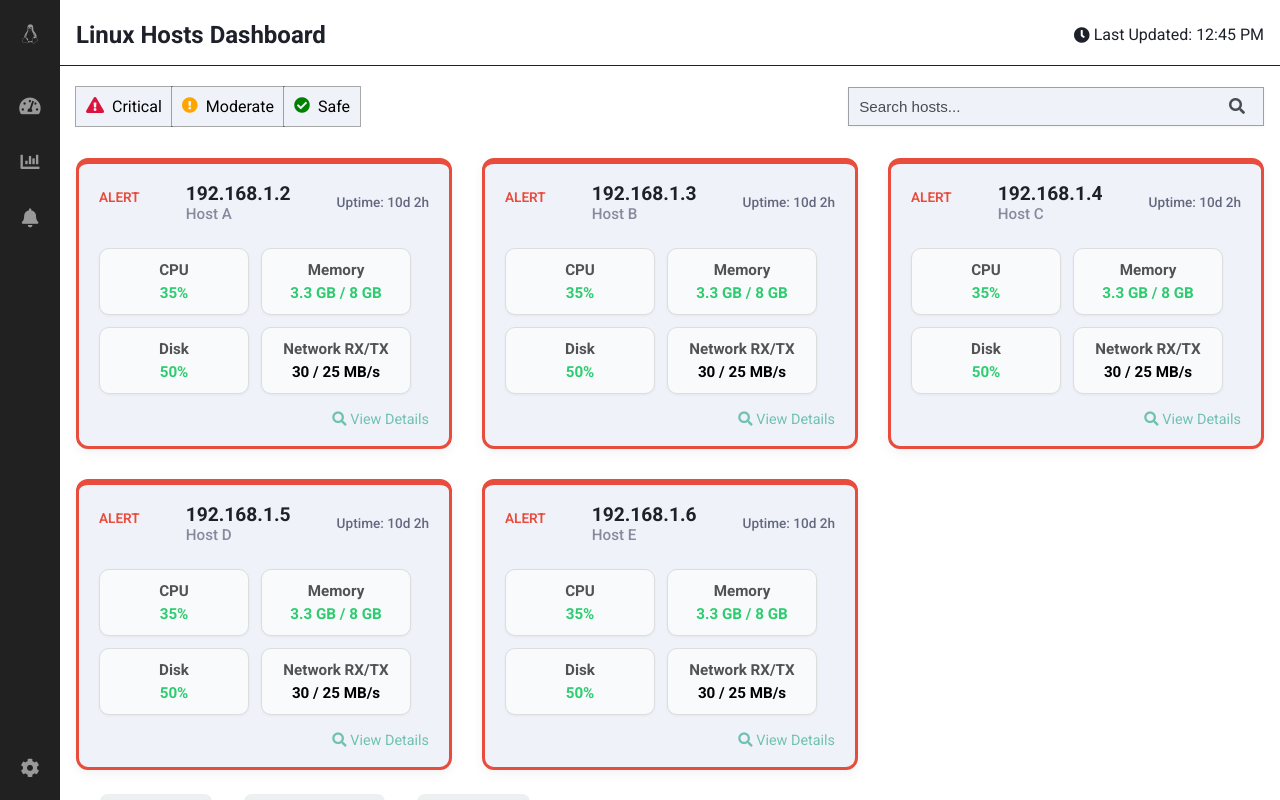
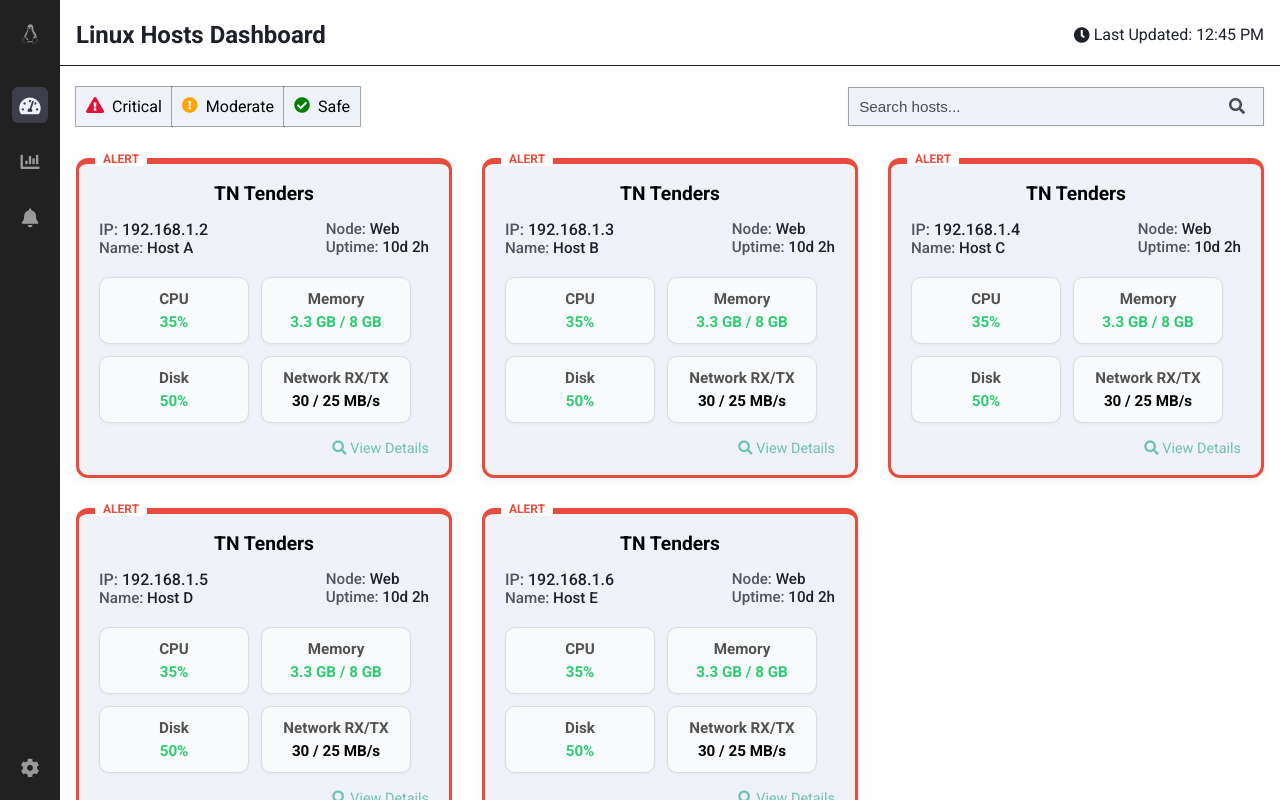
Before and after one commit to dev-girii/Alert-System-Dashboard, a Vue app: page / in a window 1280 px wide. Shown: the top 800 px of the page. Built offline with nearby package versions, Linux system fonts and the light colour scheme.

Commit message:
New Files Added

```diff
--- a/package.json
+++ b/package.json
@@ -10,6 +10,7 @@
   "dependencies": {
     "core-js": "^3.8.3",
     "vue": "^3.2.13",
+    "vue-router": "^4.5.1",
     "vuex": "^4.1.0"
   },
   "devDependencies": {
--- a/src/App.vue
+++ b/src/App.vue
@@ -2,24 +2,17 @@
   <div id="app">
     <Sidebar />
     <div class="layout">
-      <DashboardHeader />
-      <SearchAndFilter />
-      <Dashboard />
+      <router-view />
     </div>
   </div>
 </template>
 
 <script>
-import DashboardHeader from './components/DashboardHeader.vue';
 import Sidebar from './components/AppSidebar.vue';
-import Dashboard from './views/DashboardMain.vue';
-import SearchAndFilter from './components/SearchAndFilter.vue';
+
 export default {
   components: {
-    DashboardHeader,
-    Sidebar,
-    Dashboard,
-    SearchAndFilter
+    Sidebar
   }
 };
 </script>
--- a/src/components/AppSidebar.vue
+++ b/src/components/AppSidebar.vue
@@ -4,14 +4,16 @@
     <a href="#" data-tooltip="Linux" aria-label="Linux" style="margin-bottom: 16px;">
   <i class="fab fa-linux"></i>
 </a>
-
-<a href="#" data-tooltip="Home" aria-label="Home">
-  <i class="fas fa-tachometer-alt"></i>
-</a>
-
-<a href="#" data-tooltip="Explore" aria-label="Explore">
-  <i class="fas fa-chart-bar"></i>
-</a>
+<RouterLink to="/">
+  <a href="#" data-tooltip="Dashboard" aria-label="Dashboard" class="active">
+    <i class="fas fa-tachometer-alt"></i>
+  </a>
+</RouterLink>
+<RouterLink to="/statistics">
+  <a href="#" data-tooltip="Explore" aria-label="Explore">
+    <i class="fas fa-chart-bar"></i>
+  </a>
+</RouterLink>
 
 <a href="#" data-tooltip="Alerts" aria-label="Alerts">
   <i class="fas fa-bell"></i>
@@ -56,7 +58,7 @@
   transition: background-color 0.2s ease, color 0.2s ease;
 }
 
-.sidebar a:hover {
+.sidebar a:hover, .sidebar a.active {
     color: #f0efff;
     background-color: #3e3d4a;
 }
--- a/src/components/HostCard.vue
+++ b/src/components/HostCard.vue
@@ -1,12 +1,22 @@
 <template>
   <div class="host-card critical">
+    <span class="status-label"></span>
+    <div class="instanceName">
+      TN Tenders
+    </div>
     <div class="host-top">
-      <div class="status-label"></div>
       <div class="host-info">
-        <div class="host-ip" title="192.168.1.20">{{ host.ip }}</div>
-        <div class="host-name" title="app-server">{{ host.name }}</div>
+        <div class="host-ip" title="192.168.1.20"><span>IP:</span> {{ host.ip }}</div>
+        <div class="host-name" title="app-server"><span>Name:</span> {{ host.name }}</div>
       </div>
-      <div class="host-uptime">Uptime: 10d 2h</div>
+      <div class="host-info">
+        <div class="node-type">
+          <span>Node: </span>Web
+        </div>
+        <div class="host-uptime">
+          <span>Uptime: </span>10d 2h
+        </div>
+      </div>
     </div>
     <div class="metrics">
       <div class="metric-box">
@@ -50,6 +60,7 @@ export default {
   border: 3px solid transparent; /* default no border */
   transition: border-color 0.3s ease;
   border-top: 6px solid;
+  position: relative;
 }
 /* Criticality borders */
 .critical {
@@ -64,7 +75,7 @@ export default {
   display: flex;
   justify-content: space-between;
   align-items: center;
-  margin-bottom: 15px;
+  margin-bottom: 10px;
   flex-wrap: wrap;
   gap: 8px;
 }
@@ -76,8 +87,8 @@ export default {
 }
 
 .host-ip {
-  font-size: 1.2em;
-  font-weight: bold;
+  font-size: 1em;
+  font-weight: 500;
   white-space: nowrap;
   overflow: hidden;
   text-overflow: ellipsis;
@@ -85,25 +96,29 @@ export default {
   color: #1e202a;
 }
 
-.host-name {
+.host-name, .host-uptime, .node-type{
   font-size: 0.95em;
-  opacity: 0.75;
   white-space: nowrap;
   overflow: hidden;
   text-overflow: ellipsis;
   max-width: 220px;
-  color: #63687e;
+  color: #1e202a;
   font-weight: 500;
 }
 
-.host-uptime {
+
+/* .host-uptime {
   font-size: 0.85em;
-  color: #63687e;
+  color: #1e202a;
   white-space: nowrap;
   flex-shrink: 0;
   font-weight: 500;
   min-width: 70px;
   text-align: right;
+} */
+
+.host-ip span, .host-name span, .host-uptime span, .node-type span{
+    opacity: 0.75;
 }
 
 .metrics {
@@ -204,14 +219,32 @@ export default {
   }
 }
 
-.status-label {
+/* .status-label {
   font-size: 0.85em;
   font-weight: 600;
   margin-bottom: 10px;
   text-align: right;
   color: #e74c3c;
+} */
+.status-label {
+    position: absolute;
+    top: -12px;
+    left: 16px;
+    background-color: #fff;
+    padding: 0 8px;
+    font-size: 12px;
+    font-weight: bold;
+    text-transform: uppercase;
 }
 
+.instanceName{
+    display: flex;
+    gap: 28px;
+    justify-content: center;
+    font-weight: 700;
+    font-size: 1.2rem;
+    margin-bottom: 15px;
+}
 .host-card.critical .status-label::after {
   content: "ALERT";
   color: #e74c3c;
--- a/src/views/DashboardMain.vue
+++ b/src/views/DashboardMain.vue
@@ -1,4 +1,6 @@
 <template>
+      <DashboardHeader />
+      <SearchAndFilter />
   <div class="dashboard">
     <div class="hosts">
       <HostCard v-for="host in hosts" :key="host.id" :host="host" />
@@ -11,9 +13,11 @@
 import { mapState } from 'vuex';
 import HostCard from '../components/HostCard.vue';
 import StatsPanel from '../components/StatsPanel.vue';
-
+import SearchAndFilter from '../components/SearchAndFilter.vue';
+import DashboardHeader from '../components/DashboardHeader.vue';
 export default {
-  components: { HostCard, StatsPanel },
+  components: { HostCard, StatsPanel, DashboardHeader,
+    SearchAndFilter},
   computed: {
     ...mapState('hosts', ['hosts', 'metrics'])
   }
--- /dev/null
+++ b/src/views/StatisticsPage.vue
@@ -0,0 +1,18 @@
+<template>
+  <div class="explore-page">
+    <h2>Explore Page</h2>
+    <p>This is the explore section.</p>
+  </div>
+</template>
+
+<script>
+export default {
+  name: "StatisticsPage"
+}
+</script>
+
+<style scoped>
+.explore-page {
+  padding: 20px;
+}
+</style>
```
Also changed, not shown: src/main.js (+13 -2 lines), src/router/index.js (added, +15 -0 lines), templates/index.html (added, +19 -0 lines), 2 other files (tests, documents, lock files or other folders).
